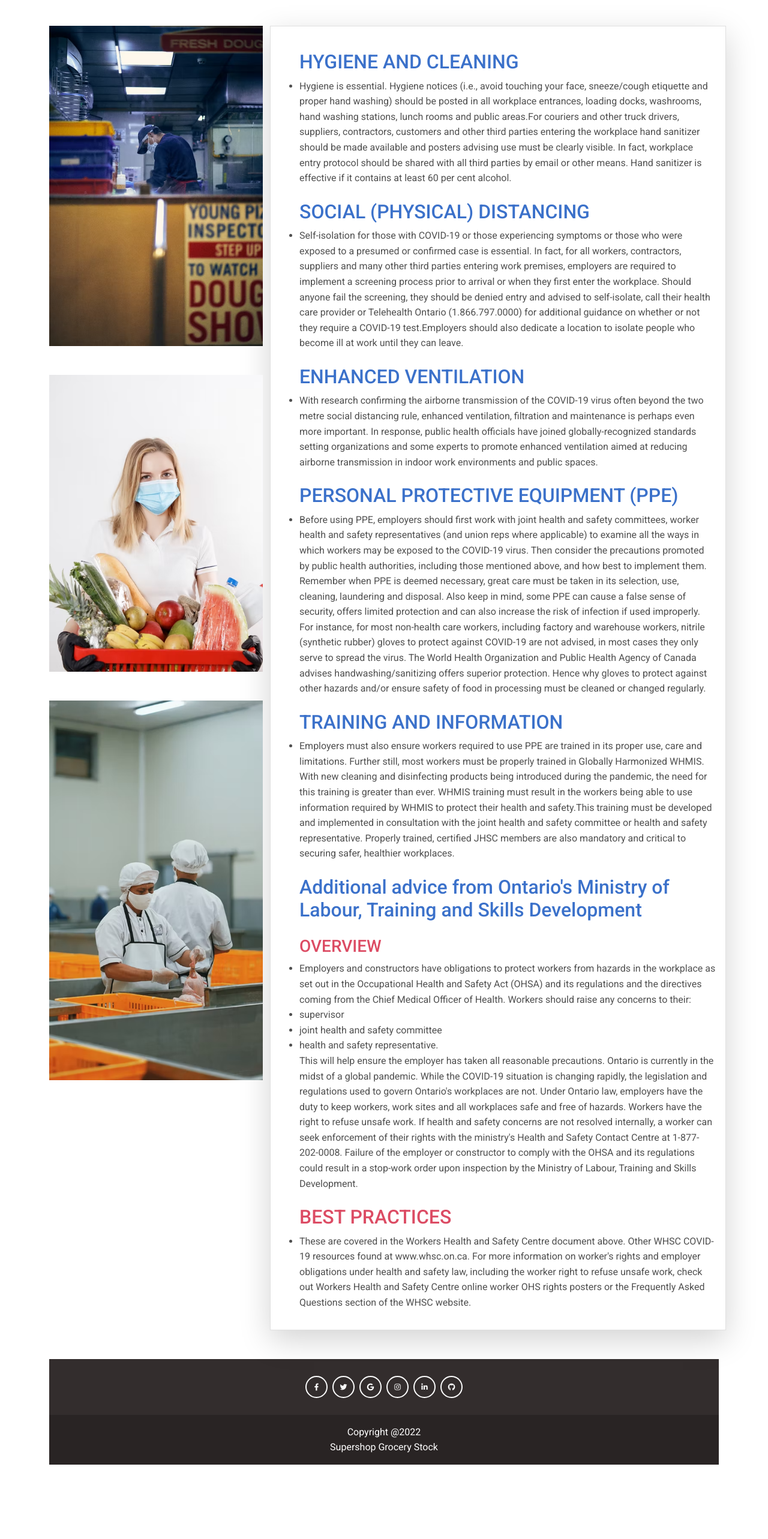
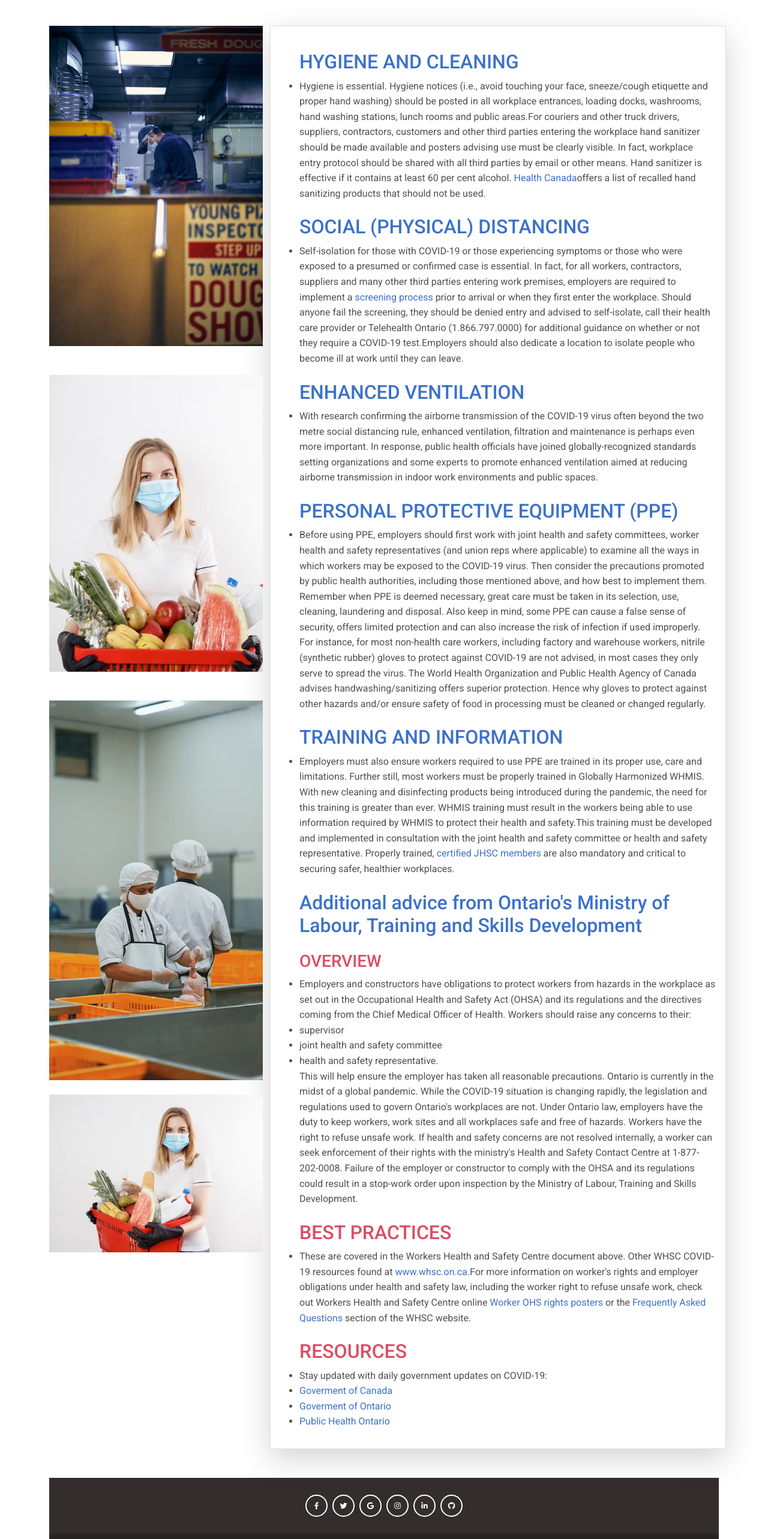
Before and after one commit to tashfiaislamistila/supershop-grocery-stock-warehouse-management-client, a React (Create React App) app: page / in a window 1280 px wide. Shown: the part 2880-5446 px from the top of the page at 60% size. Before the commit the page ends 5322 px from the top, so only its background shows below. Built offline with nearby package versions, Linux system fonts and the light colour scheme.

Commit message:
some modification of website

```diff
--- a/src/Pages/Home/CovidPolicy/CovidPolicy.js
+++ b/src/Pages/Home/CovidPolicy/CovidPolicy.js
@@ -3,6 +3,7 @@ import { MDBRipple } from 'mdb-react-ui-kit';
 import working from '../../../image/working.png'
 import worker from '../../../image/worker.png'
 import delivary from '../../../image/delivary.png'
+import delivaryman from '../../../image/delivaryman.png'
 const CovidPolicy = () => {
     return (
         <div>
@@ -38,6 +39,14 @@ const CovidPolicy = () => {
                             </a>
                         </MDBRipple>
                     </div>
+                    <div className='mt-4'>
+                        <MDBRipple rippleTag='div' className='bg-image hover-overlay hover-zoom hover-shadow' style={{ maxWidth: '24rem' }}>
+                            <img src={delivaryman} className='w-100' />
+                            <a href='#!'>
+                                <div className='mask' style={{ backgroundColor: 'rgba(57, 192, 237, 0.2)' }}></div>
+                            </a>
+                        </MDBRipple>
+                    </div>
                 </div>
                 <div className='mt-4 border shadow-lg p-3 mb-5 col'>
                     <ul>
@@ -47,12 +56,12 @@ const CovidPolicy = () => {
                             lunch rooms and public areas.For couriers and other truck drivers, suppliers, contractors, customers and other third parties entering the workplace
                             hand sanitizer should be made available and posters advising use must be clearly visible. In fact, workplace entry
                             protocol should be shared with all third parties by email or other means. Hand sanitizer is effective if it contains at
-                            least 60 per cent alcohol. </li>
+                            least 60 per cent alcohol.<a href="https://recalls-rappels.canada.ca/en/alert-recall/recall-certain-hand-sanitizers-may-pose-health-risks-part-1-june-17-2020-march-24-2021"> Health Canada</a>offers a list of recalled hand sanitizing products that should not be used.   </li>
 
                         <h2 className='text-primary mt-4'>SOCIAL (PHYSICAL) DISTANCING </h2>
                         <li> Self-isolation for those with COVID-19 or those experiencing symptoms or those who were exposed to a presumed
                             or confirmed case is essential. In fact, for all workers, contractors, suppliers and many other third parties entering
-                            work premises, employers are required to implement a screening process prior to arrival or when they first enter
+                            work premises, employers are required to implement a <a href="https://covid-19.ontario.ca/screen-covid-19-going-any-public-place"> screening process</a> prior to arrival or when they first enter
                             the workplace. Should anyone fail the screening, they should be denied entry and advised to self-isolate, call their
                             health care provider or Telehealth Ontario (1.866.797.0000) for additional guidance on whether or not they require
                             a COVID-19 test.Employers should also dedicate a location to isolate people who become ill at work until they can leave. </li>
@@ -82,7 +91,7 @@ const CovidPolicy = () => {
                             products being introduced during the pandemic, the need for this training is greater than ever. WHMIS training
                             must result in the workers being able to use information required by WHMIS to protect their health and safety.This training must be developed and implemented in consultation with the joint health and
                             safety committee or health and safety representative.
-                            Properly trained, certified JHSC members are also mandatory and critical to securing safer, healthier workplaces.
+                            Properly trained,  <a href="https://www.whsc.on.ca/Training/Training-Registration/JHSC-Certification-Training"> certified JHSC members</a> are also mandatory and critical to securing safer, healthier workplaces.
                         </li>
                         <h2 className='text-primary mt-4'>Additional advice from
                             Ontario's Ministry of Labour, Training and Skills Development
@@ -115,10 +124,23 @@ const CovidPolicy = () => {
                         <h2 className='text-danger mt-4'> BEST PRACTICES</h2>
                         <li>
                             These are covered in the Workers Health and Safety Centre document above. Other WHSC COVID-19
-                            resources found at www.whsc.on.ca.
+                            resources found at  <a href="https://www.whsc.on.ca/Resources/Publications/COVID-19-Resources"> www.whsc.on.ca.</a>
                             For more information on worker's rights and employer obligations under health and safety law,
                             including the worker right to refuse unsafe work, check out Workers Health and Safety Centre online
-                            worker OHS rights posters or the Frequently Asked Questions section of the WHSC website.
+                            <a href="https://www.whsc.on.ca/Resources/For-Workers/Poster-Resources"> Worker OHS rights posters</a> or the <a href="https://www.whsc.on.ca/FAQ"> Frequently Asked Questions </a> section of the WHSC website.
+                        </li>
+                        <h2 className='text-danger mt-4'>RESOURCES</h2>
+                        <li>
+                            Stay updated with daily government updates on COVID-19:
+                            <li>
+                                <a href="https://www.canada.ca/en/public-health/services/diseases/coronavirus-disease-covid-19.html?utm_campaign=not-applicable&utm_medium=vanity-url&utm_source=canada-ca_coronavirus"> Goverment of Canada</a>
+                            </li>
+                            <li>
+                                <a href="https://www.whsc.on.ca/Files/Resources/COVID-19-Resources/WHSC_Pandemic_Factory-And-Warehouse-Workers_Mar2021.aspx#:~:text=Time%20for%20frequent%20and%20thorough,shifts%20on%20commonly%20touched%20surfaces"> Goverment of Ontario</a>
+                            </li>
+                            <li>
+                                <a href="https://www.publichealthontario.ca/en/diseases-and-conditions/infectious-diseases/respiratory-diseases/novel-coronavirus"> Public Health Ontario</a>
+                            </li>
                         </li>
                     </ul>
                 </div>
```
